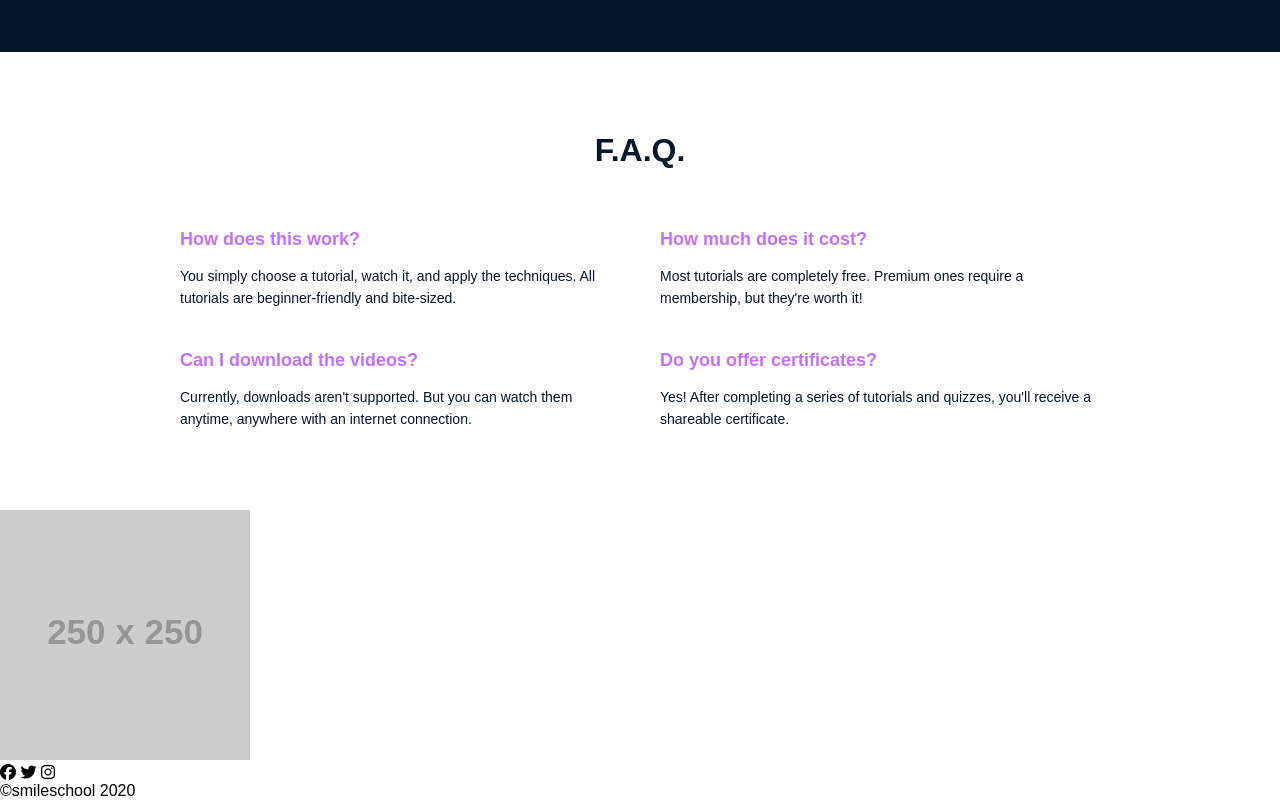
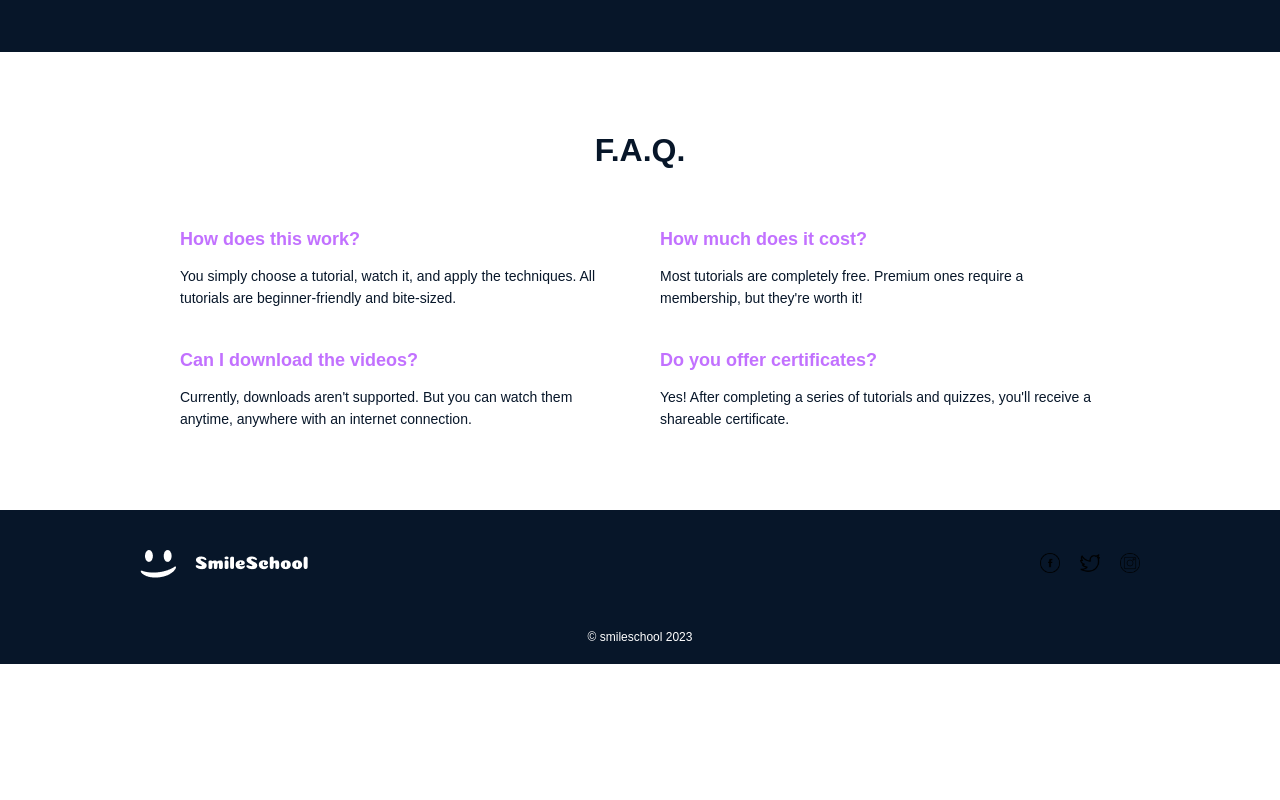
Before and after one commit to Caleb-Kylib/alx_html_css, a plain HTML site: page css_advanced/index.html in a window 1280 px wide. Shown: the part 2253-3053 px from the top of the page. After the commit the page ends 2917 px from the top, so only its background shows below. Drawn offline with Linux system fonts and the light colour scheme; placeholder pictures from the web are drawn by us.

Commit message:
Complete footer section styling with icons

```diff
--- a/css_advanced/index.html
+++ b/css_advanced/index.html
@@ -223,35 +223,21 @@
 
 
 
+    </main>
 
 
+    <footer class="site-footer">
+    <div class="footer-top">
+    <img src="./images/logo.png" alt="Smile School Logo" class="footer-logo">
 
-    </main>
-    <footer>
-        <section>
-            <div>
-                <img src="https://fakeimg.pl/250x250?text=Sample+Logo" alt="logo">
-                <div>
-                    <i class="fa-brands fa-facebook"></i>
-                    <i class="fa-brands fa-twitter"></i>
-                    <i class="fa-brands fa-instagram"></i>
-                </div>
-            </div>
-            <p>©smileschool 2020</p>
-        </section>
+    <div class="footer-socials">
+      <a href="#"><img src="./images/facebook.png" alt="Facebook"></a>
+      <a href="#"><img src="./images/twitter.png" alt="Twitter"></a>
+      <a href="#"><img src="./images/instagram.png" alt="Instagram"></a>
+    </div>
+  </div>
+  <p class="footer-text">&copy; smileschool 2023</p>
+</footer>
 
-
-
-
-
-
-
-
-
-
-
-
-
-    </footer>
 </body>
 </html>
--- a/css_advanced/styles.css
+++ b/css_advanced/styles.css
@@ -335,3 +335,44 @@ nav ul li a {
   color: #071629;
   line-height: 1.6;
 }
+
+.site-footer {
+  background-color: #071629;
+  color: white;
+  padding: 40px 20px 20px;
+  text-align: center;
+}
+
+.footer-top {
+  display: flex;
+  justify-content: space-between;
+  align-items: center;
+  max-width: 1000px;
+  margin: 0 auto;
+  padding-bottom: 20px;
+}
+
+.footer-logo {
+  height: 30px;
+}
+
+.footer-socials {
+  display: flex;
+  gap: 20px;
+}
+
+.footer-socials img {
+  height: 20px;
+  transition: opacity 0.3s;
+}
+
+.footer-socials img:hover {
+  opacity: 0.7;
+}
+
+.footer-text {
+text-align: center;
+  font-size: 12px;
+  color: #fff;
+  margin-top: 30px;
+}
```
Also changed, not shown: css_advanced/images/facebook.png (added), css_advanced/images/instagram.png (added), css_advanced/images/twitter.png (added).
